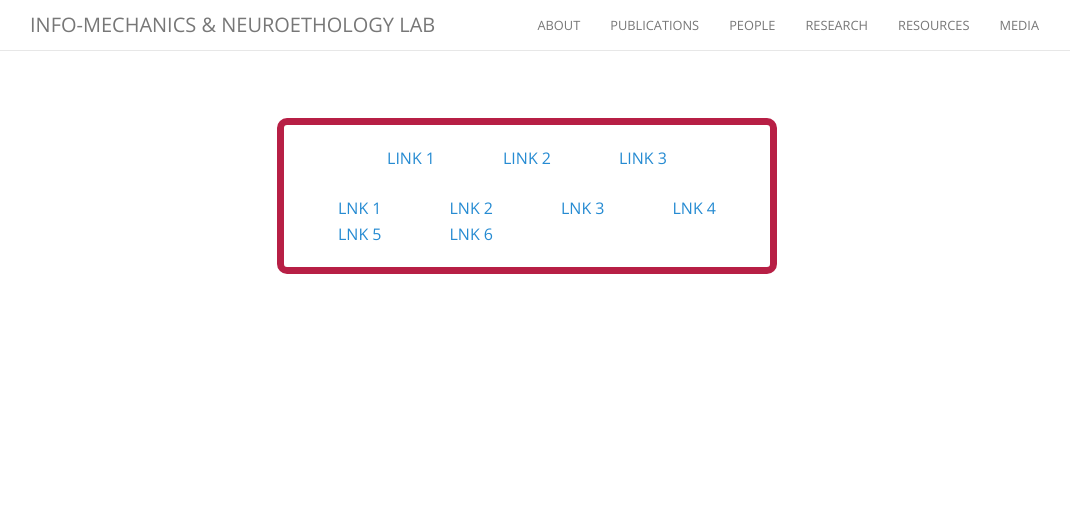
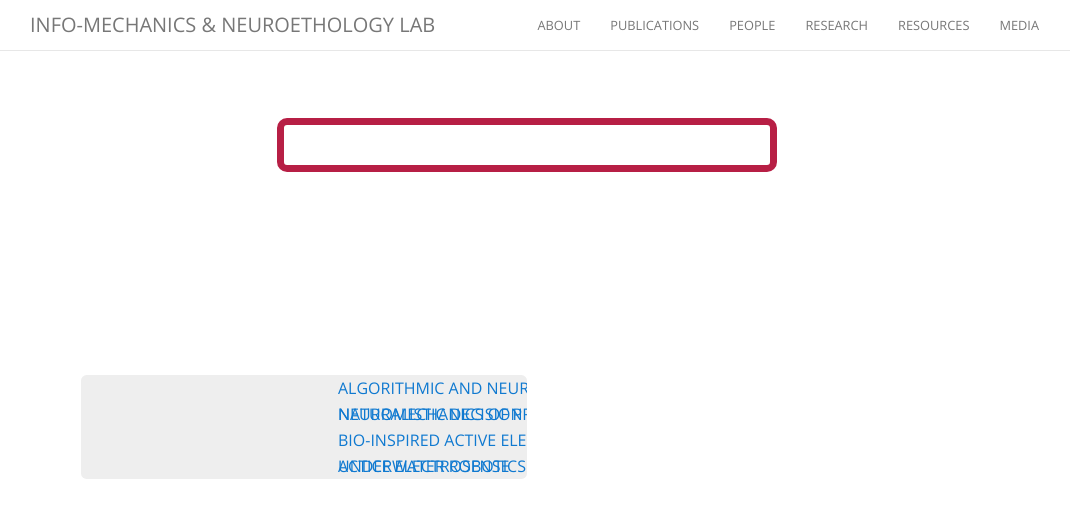
Before and after one commit to maciverlab/maciverlab.github.io, a Jekyll site: the page built from research.html, in a window 1280 px wide. Shown: the top 518 px of the page, without its empty margins (113-1183 px from the left). Built offline with Jekyll 4.4.1, drawn with Linux system fonts in a browser that asks for light colours; nearby versions of some CDN libraries; comment, search, counter and statistics services are not loaded.

Commit message:
Update research.html

```diff
--- a/research.html
+++ b/research.html
@@ -5,30 +5,16 @@ permalink: /research/
 ---
 <div class="container">
   <section id="top_nav_container">
-    <div class="float_center">
+    <div class="top_site_nav float_center">
         <ul class="top_nav child">
-          <li><a href="#">link 1</a></li>
-          <li><a href="#">link 2</a></li>
-          <li><a href="#">link 3</a></li>
+          <li><a href="#">Algorithmic and Neural Basis of Naturalistic Decision Making</a></li>
+          <li><a href="#">Neuromechanics of Prey Capture</a></li>
+          <li><a href="#">Bio-inspired Active Electrosense and Underwater Robotics</a></li>
+          <li><a href="#">Actice Electrosense</a></li>
         </ul>
         <div class="clear"></div>
     </div>
-    <div class="clear"></div>
-
-    <div class="float_center">
-        <ul class="top_nav child">
-          <li><a href="#">lnk 1</a></li>
-          <li><a href="#">lnk 2</a></li>
-          <li><a href="#">lnk 3</a></li>
-          <li><a href="#">lnk 4</a></li>
-          <li><a href="#">lnk 5</a></li>
-          <li><a href="#">lnk 6</a></li>
-        </ul>
-        <div class="clear"></div>
-    </div>
-    <div class="clear"></div>
-
-</section>
+  </section>
 
     <!--
     <div class="top_site_nav">
```
